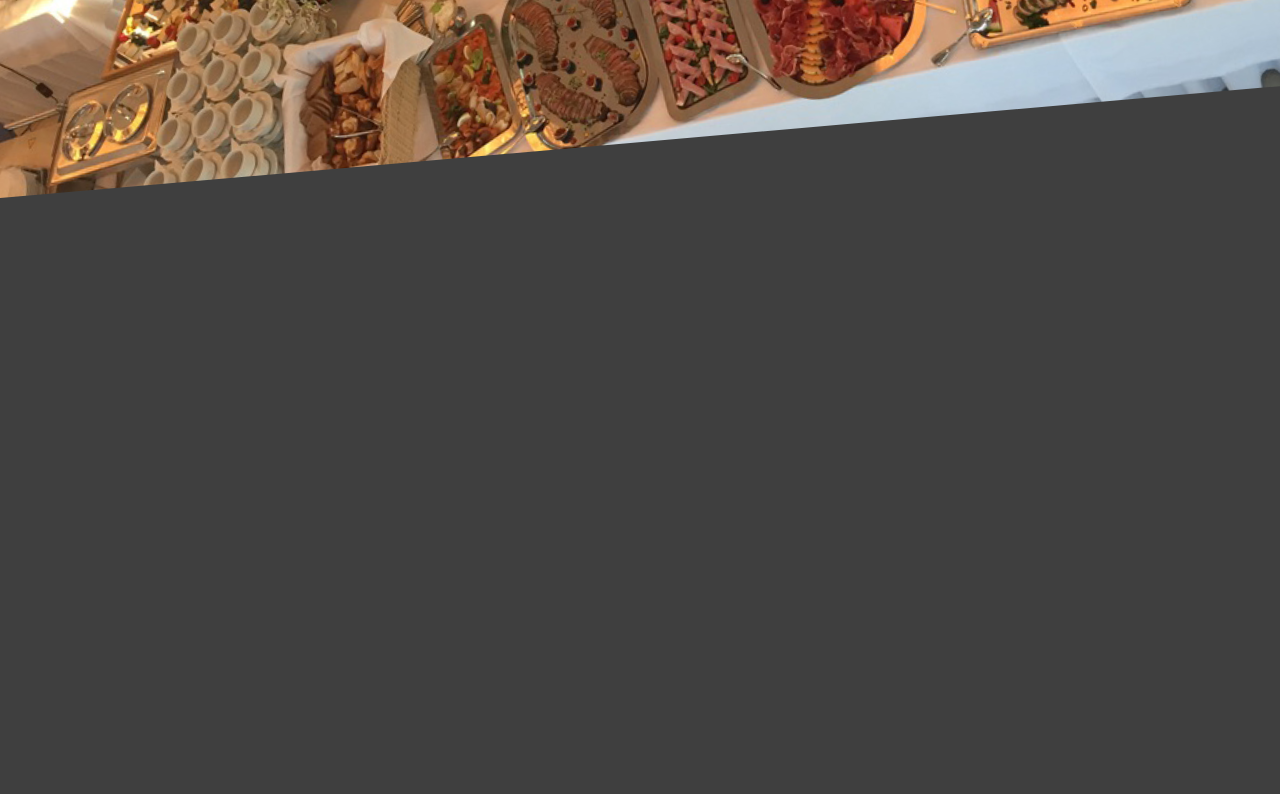
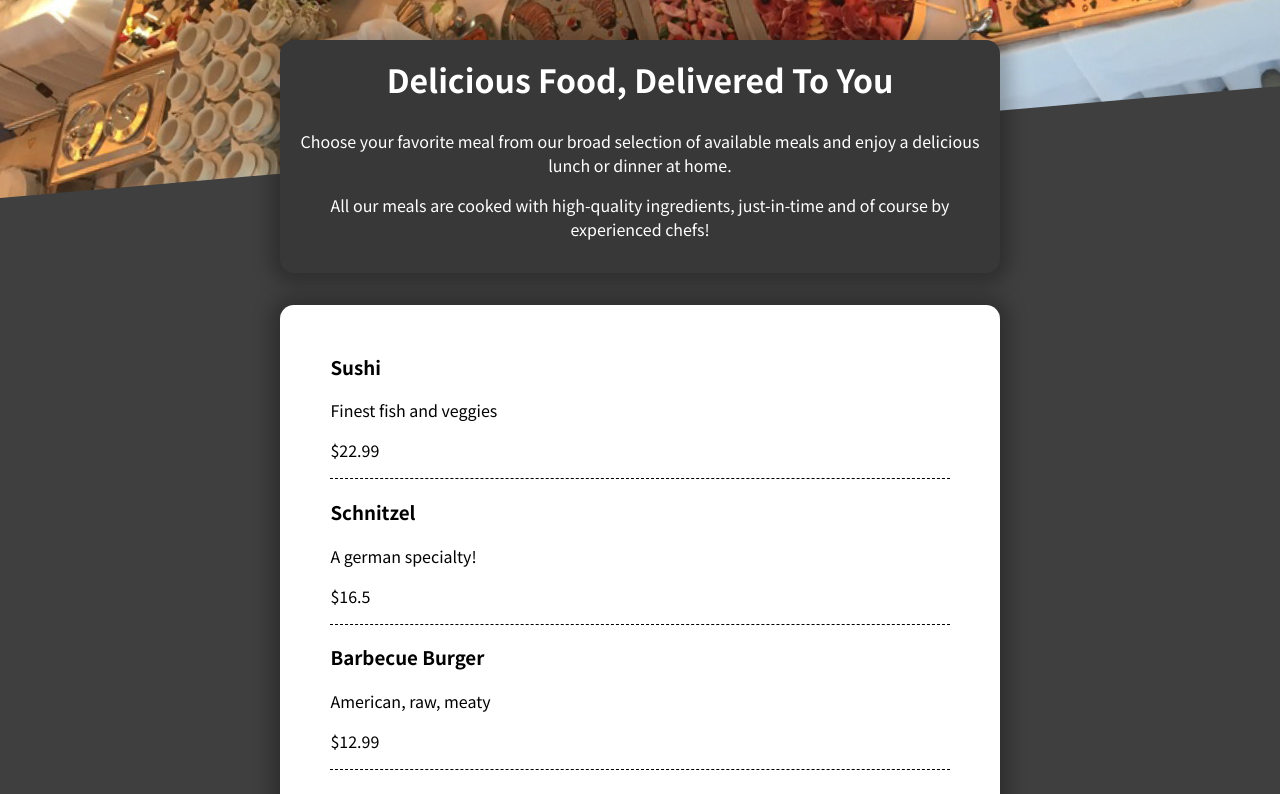
Before and after one commit to matedefalco/Proyecto-Carrito-React, a React (Create React App) app: page / in a window 1280 px wide. Shown: the part 200-994 px from the top of the page. Before the commit the page ends 800 px from the top, so only its background shows below. Built offline with nearby package versions, Linux system fonts and the light colour scheme.

Commit message:
Componente Card + Items Menu Disponible

```diff
--- a/src/App.js
+++ b/src/App.js
@@ -1,10 +1,14 @@
 import React from "react";
 import Header from "./components/Layout/Header";
+import Comidas from "./components/Comidas/Comidas";
 
 function App() {
   return (
     <React.Fragment>
       <Header />
+      <main>
+        <Comidas />
+      </main>
     </React.Fragment>
   );
 }
--- a/src/components/Comidas/Comidas.js
+++ b/src/components/Comidas/Comidas.js
@@ -0,0 +1,18 @@
+import React from "react";
+
+import ComidasDisponibles from "./ComidasDisponibles";
+import MenuComidas from "./MenuComidas";
+import Card from "../UI/Card";
+
+const Comidas = () => {
+  return (
+    <React.Fragment>
+      <MenuComidas />
+      <Card>
+        <ComidasDisponibles />
+      </Card>
+    </React.Fragment>
+  );
+};
+
+export default Comidas;
--- /dev/null
+++ b/src/components/Comidas/ComidasDisponibles.js
@@ -0,0 +1,49 @@
+import ItemComidaDisponible from './ItemComidaDisponible';
+import classes from './ComidasDisponibles.module.css'
+
+const DUMMY_COMIDAS = [
+  {
+    id: "m1",
+    nombre: "Sushi",
+    descripcion: "Finest fish and veggies",
+    precio: 22.99,
+  },
+  {
+    id: "m2",
+    nombre: "Schnitzel",
+    descripcion: "A german specialty!",
+    precio: 16.5,
+  },
+  {
+    id: "m3",
+    nombre: "Barbecue Burger",
+    descripcion: "American, raw, meaty",
+    precio: 12.99,
+  },
+  {
+    id: "m4",
+    nombre: "Green Bowl",
+    descripcion: "Healthy...and green...",
+    precio: 18.99,
+  },
+];
+
+const ComidasDisponibles = () => {
+    //<UserItem key={user.id} userName={user.userName} date={user.date} />
+    const listaComidas = DUMMY_COMIDAS.map(comida => (
+    <ItemComidaDisponible
+        key={comida.id}
+        nombre={comida.nombre}
+        descripcion={comida.descripcion}
+        precio={comida.precio}
+    />
+    ));
+
+  return (
+    <section className={classes.comidas}>
+      <ul>{listaComidas}</ul>
+    </section>
+  );
+};
+
+export default ComidasDisponibles;
--- /dev/null
+++ b/src/components/Comidas/ComidasDisponibles.module.css
@@ -0,0 +1,29 @@
+.comidas {
+    max-width: 60rem;
+    width: 90%;
+    margin: 2rem auto;
+    animation: comidas-appear 1s ease-out forwards;
+    -webkit-animation: comidas-appear 1s ease-out forwards;
+}
+
+  .comidas ul {
+    list-style: none;
+    margin: 0;
+    padding: 0;
+  }
+
+  .comidas li {
+    border-bottom: 1px dashed ;
+  }
+
+  @keyframes comidas-appear {
+    from {
+      opacity: 0;
+      transform: translateY(3rem);
+    }
+
+    to {
+      opacity: 1;
+      transform: translateY(0);
+    }
+  }
--- /dev/null
+++ b/src/components/Comidas/ItemComidaDisponible.js
@@ -0,0 +1,15 @@
+import classes from './ItemComidaDisponible.module.css';
+
+const ItemComidaDisponible = (props) => {
+  return (
+    <li>
+      <div className={classes.itemTexto}>
+        <h3>{props.nombre}</h3>
+        <p>{props.descripcion}</p>
+      </div>
+      <p className={classes.itemNumero}>${props.precio}</p>
+    </li>
+  );
+};
+
+export default ItemComidaDisponible;
--- a/src/components/Comidas/MenuComidas.js
+++ b/src/components/Comidas/MenuComidas.js
@@ -0,0 +1,19 @@
+import classes from './MenuComidas.module.css';
+
+const MenuComidas = () => {
+  return (
+    <section className={classes.summary}>
+      <h2>Delicious Food, Delivered To You</h2>
+      <p>
+        Choose your favorite meal from our broad selection of available meals
+        and enjoy a delicious lunch or dinner at home.
+      </p>
+      <p>
+        All our meals are cooked with high-quality ingredients, just-in-time and
+        of course by experienced chefs!
+      </p>
+    </section>
+  );
+};
+
+export default MenuComidas;
--- /dev/null
+++ b/src/components/Comidas/MenuComidas.module.css
@@ -0,0 +1,18 @@
+.summary {
+    text-align: center;
+    max-width: 45rem;
+    width: 90%;
+    margin: auto;
+    margin-top: -10rem;
+    position: relative;
+    background-color: #383838;
+    color: white;
+    border-radius: 14px;
+    padding: 1rem;
+    box-shadow: 0 1px 18px 10px rgba(0, 0, 0, 0.25);
+  }
+
+  .summary h2 {
+    font-size: 2rem;
+    margin-top: 0;
+  }
--- /dev/null
+++ b/src/components/UI/Card.css
@@ -0,0 +1,10 @@
+.card{
+    background-color: white;
+    max-width: 45rem;
+    width: 90%;
+    margin: 2rem auto;
+    position: relative;
+    border-radius: 14px;
+    padding: 1rem;
+    box-shadow: 0 1px 18px 10px rgba(0, 0, 0, 0.25);
+}
--- /dev/null
+++ b/src/components/UI/Card.js
@@ -0,0 +1,9 @@
+import './Card.css';
+
+const Card = (props) => {
+    const classes = 'card ' + props.className;
+
+    return <div className={classes}>{props.children}</div>;
+}
+
+export default Card;
```
Also changed, not shown: src/components/Comidas/ItemComidaDisponible.module.css (added), 1 other file (tests, documents, lock files or other folders).
